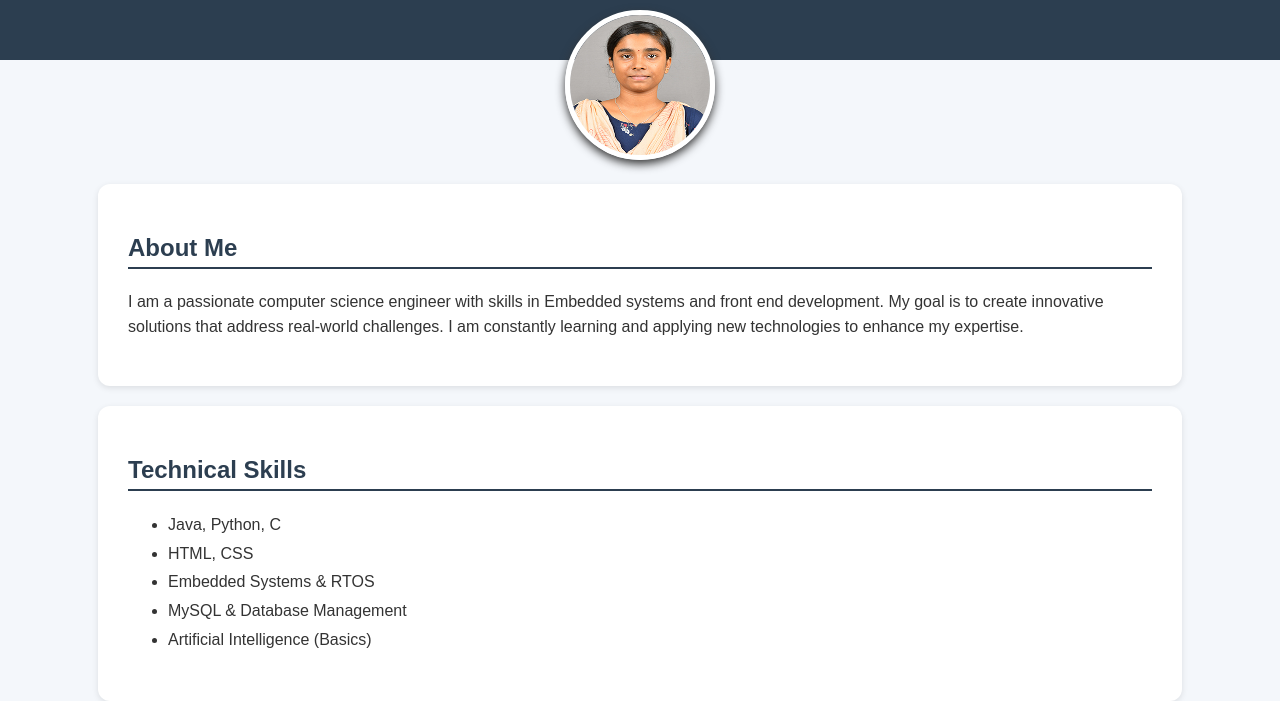
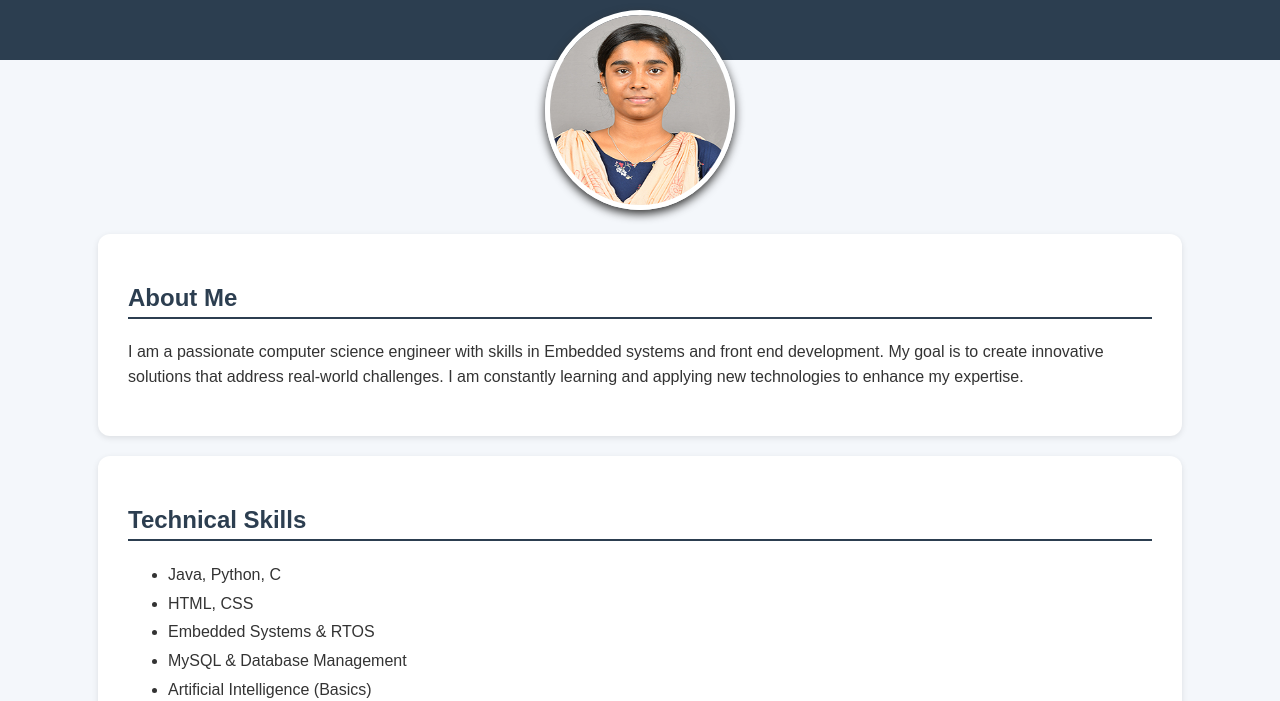
Before and after one commit to Phargavi-S/Web-Technology-Assignment-, a plain HTML site: page index.html in a window 1280 px wide. Shown: the part 107-808 px from the top of the page. Drawn offline with Linux system fonts and the light colour scheme.

Commit message:
size change

```diff
--- a/index.html
+++ b/index.html
@@ -14,7 +14,7 @@
 
     <!-- Profile -->
     <p style="text-align:center; margin-top:-50px;">
-        <img src="PHOT.png" alt="My Photo" width="140" height="140"
+        <img src="PHOT.png" alt="My Photo" width="180" height="190"
              style="border-radius:50%; border:5px solid white; box-shadow:0px 4px 10px;">
     </p>
 
```
